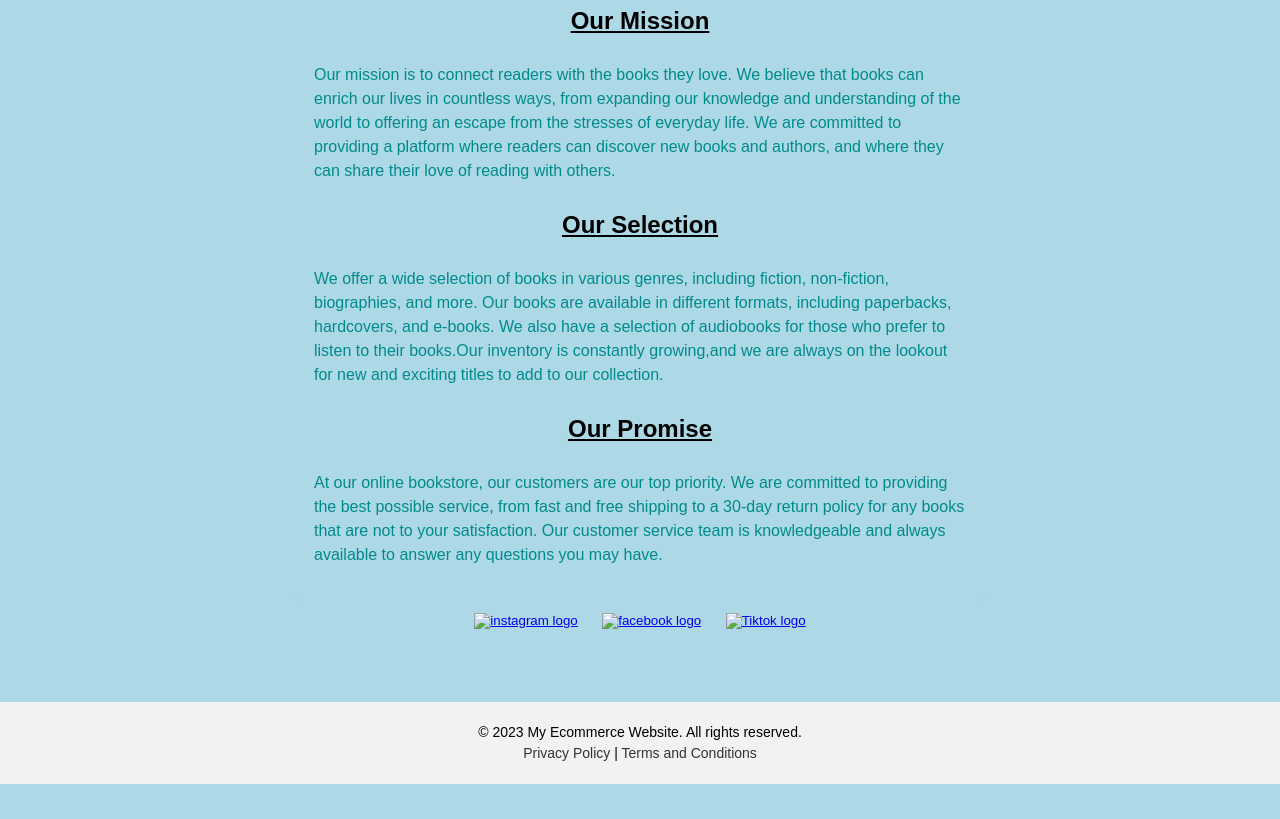
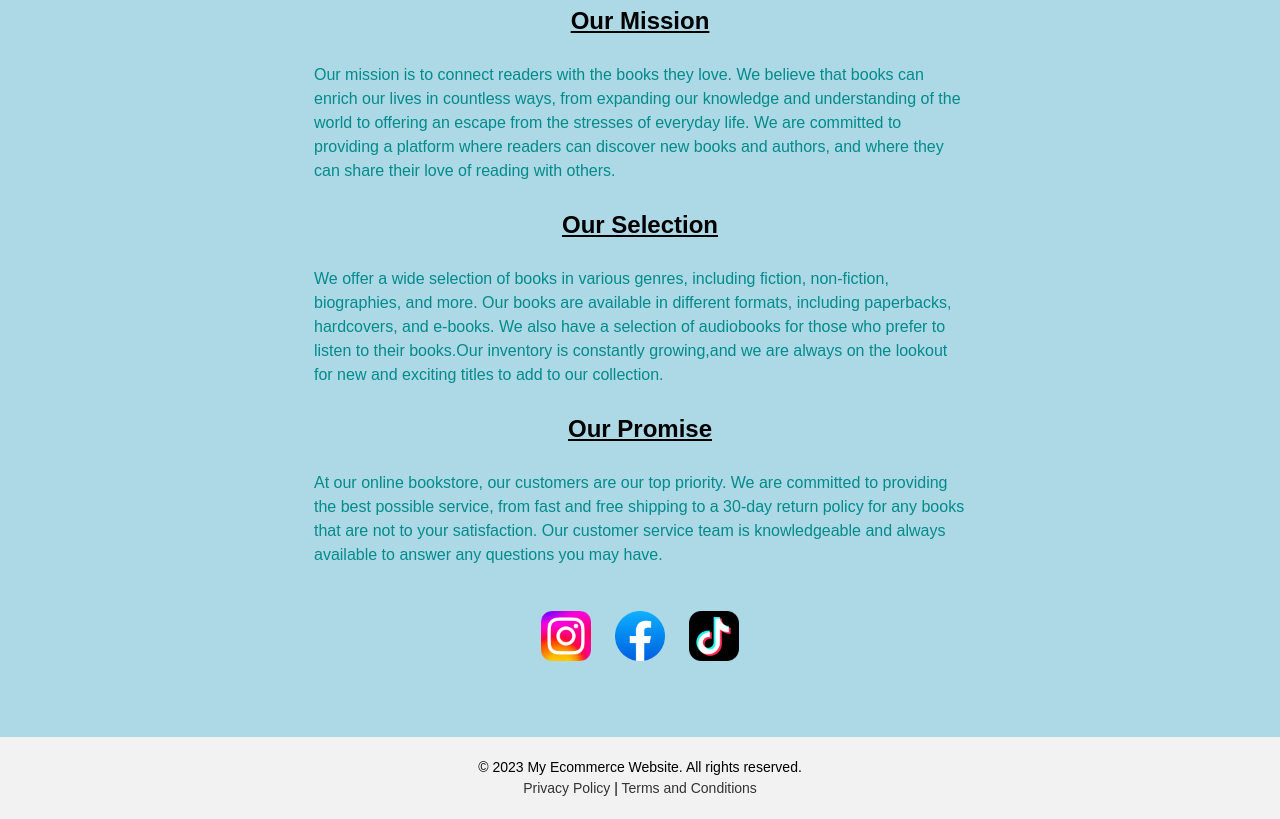
Before and after one commit to ishanog/The-Bookshelf, a plain HTML site: page aboutus.html in a window 1280 px wide. Shown: the part 387-1206 px from the top of the page. Before the commit the page ends 1171 px from the top, so only its background shows below. Drawn offline with Linux system fonts and the light colour scheme.

Commit message:
Update aboutus.html

```diff
--- a/aboutus.html
+++ b/aboutus.html
@@ -3,7 +3,7 @@
 
 <head>
 	<title>The Bookshelf-About us</title>
-	<link rel="shortcut icon" type="image" href="img/logo.jpg">
+	<link rel="shortcut icon" type="image" href="logo.jpg">
 	<link rel="stylesheet" type="text/css" href="style.css">
 </head>
 
@@ -68,11 +68,11 @@
 
 		<section>
 			<div id="fourtpart">
-				<button class="btn btn-sm"><a href="https://www.instagram.com"> <img src="img/1.png"
+				<button class="btn btn-sm"><a href="https://www.instagram.com"> <img src="1.png"
 							alt="instagram logo"> </a></button>
-				<button class="btn btn-sm"><a href="https://www.facebook.com"> <img src="img/2.png"
+				<button class="btn btn-sm"><a href="https://www.facebook.com"> <img src="2.png"
 							alt="facebook logo"></a></button>
-				<button class="btn btn-sm"><a href="https://www.tiktok.com"> <img src="img/2.jpg"
+				<button class="btn btn-sm"><a href="https://www.tiktok.com"> <img src="2.jpg"
 							alt="Tiktok logo"></a></button>
 			</div>
 		</section>
```
